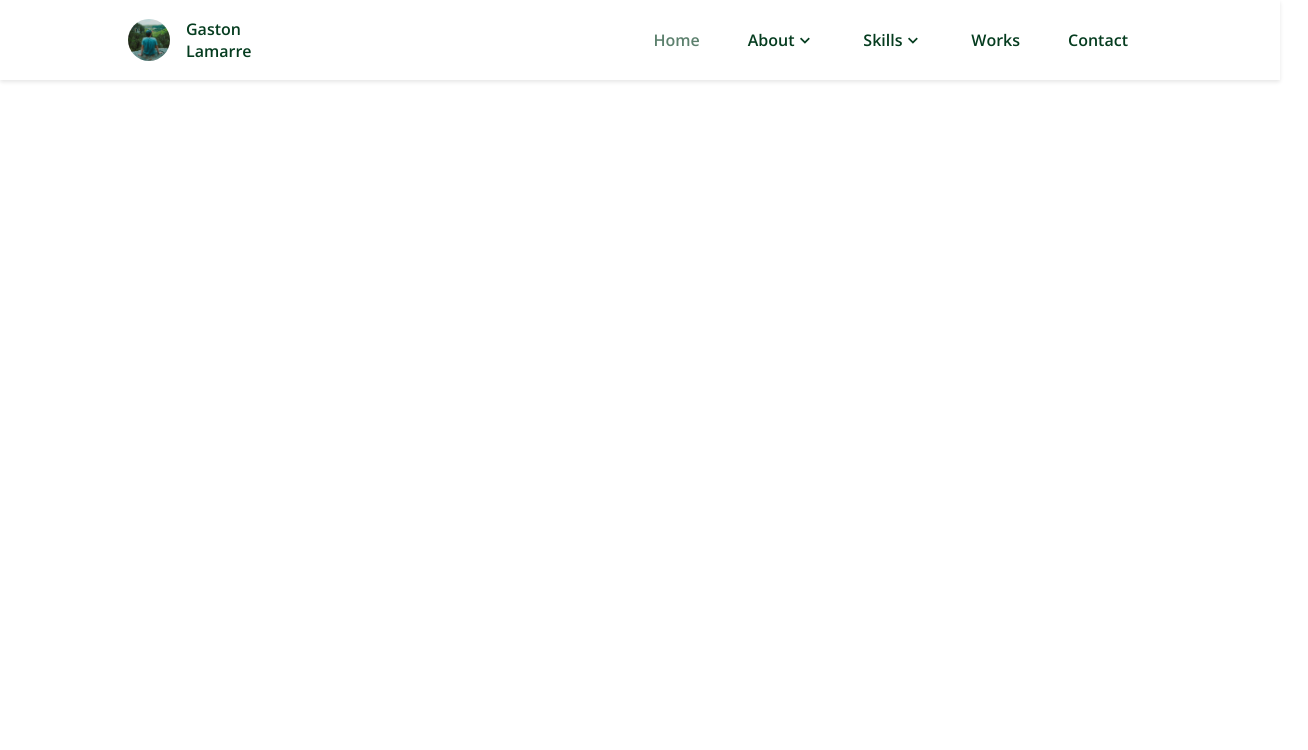
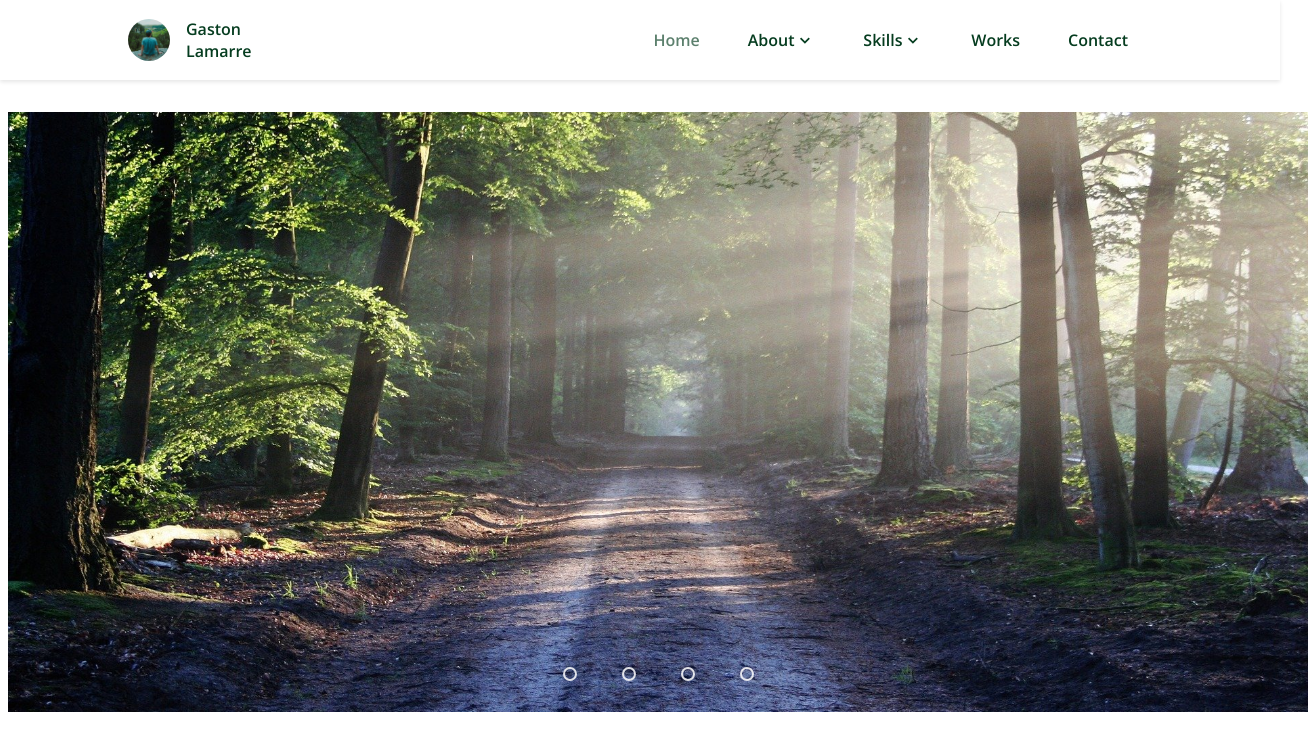
Before and after one commit to j-codepro/responsive-dropdown-menu, a website built with webpack: page dist/index.html in a window 1280 px wide. Shown: the whole page, 1308 px wide, since content can reach past the window. Built offline with nearby package versions, Linux system fonts and the light colour scheme.

Commit message:
add manual image slider

```diff
--- a/dist/css/style.css
+++ b/dist/css/style.css
@@ -13,6 +13,9 @@
     --z-fixed: 100;
 
     --header-height: 4rem;
+
+    --slider-width: 1300px;
+    --slider-height: 600px;
 }
 
 @media screen and (min-width: 768px) {
@@ -34,6 +37,8 @@
     font-family: var(--content-font);
     font-size: var(--normal-font-size);
     font-weight: 600;
+    display: flex;
+    flex-direction: column;
 }
 
 ul {
@@ -265,3 +270,71 @@ a {
         margin-left: auto;
     }
 }
+
+/* IMAGE SLIDER */
+.slider {
+    margin-top: 3rem;
+    width: var(--slider-width);
+    height: var(--slider-height);
+    border-radius: 5px;
+    margin-left: auto;
+    margin-right: auto;
+}
+
+.slides {
+    display: flex;
+    overflow: hidden;
+}
+
+.slides input {
+    display: none;
+}
+
+.slide {
+    transition: 2s;
+}
+
+.slide img {
+    width: var(--slider-width);
+    height: var(--slider-height);
+    object-fit: cover;
+}
+
+/* SLIDER MANUAL NAV */
+.navigation-manual {
+    display: flex;
+    justify-content: center;
+    margin-top: -50px;
+}
+
+.navigation-manual .manual-btn ~ .manual-btn {
+    margin-left: 45px;
+}
+
+.manual-btn {
+    border: 2px solid rgba(255, 255, 255, 0.842);
+    padding: 5px;
+    border-radius: 10px;
+    cursor: pointer;
+    transition: 0.5s ease-in-out;
+}
+
+.manual-btn:hover {
+    background-color: rgba(255, 255, 255, 0.842);
+}
+
+#radio1:checked ~ .first {
+    margin-left: 0;
+}
+
+#radio2:checked ~ .first {
+    margin-left: -100%;
+}
+
+#radio3:checked ~ .first {
+    margin-left: -200%;
+}
+
+#radio4:checked ~ .first {
+    margin-left: -300%;
+}
--- a/dist/index.html
+++ b/dist/index.html
@@ -67,6 +67,40 @@
                 </div>
             </nav>
         </header>
+        <div class="slider">
+            <div class="slides">
+                    <input type="radio" name="radio-btn" id="radio1">
+                    <input type="radio" name="radio-btn" id="radio2">
+                    <input type="radio" name="radio-btn" id="radio3">
+                    <input type="radio" name="radio-btn" id="radio4">
+                <div class="slide first">
+                    <img src="img/jpg-1.jpg" alt="landscape">
+                </div>
+                <div class="slide">
+                    <img src="img/jpg-2.jpg" alt="landscape">
+                </div>
+                <div class="slide">
+                    <img src="img/jpg-3.jpg" alt="landscape">
+                </div>
+                <div class="slide">
+                    <img src="img/jpg-4.jpg" alt="landscape">
+                </div>
+                <!-- automatic navigation-->
+                <div class="navigation-auto">
+                    <div class="auto-btn1"></div>
+                    <div class="auto-btn2"></div>
+                    <div class="auto-btn3"></div>
+                    <div class="auto-btn4"></div>
+                </div>
+            </div>
+                <!-- manual navigation-->
+                <div class="navigation-manual">
+                    <label for="radio1" class="manual-btn"></label>
+                    <label for="radio2" class="manual-btn"></label>
+                    <label for="radio3" class="manual-btn"></label>
+                    <label for="radio4" class="manual-btn"></label>
+                </div>
+        </div>
     </div>
 </body>
 </html>
```
Also changed, not shown: dist/img/jpg-1.jpg (added), dist/img/jpg-2.jpg (added), dist/img/jpg-3.jpg (added), dist/img/jpg-4.jpg (added).
